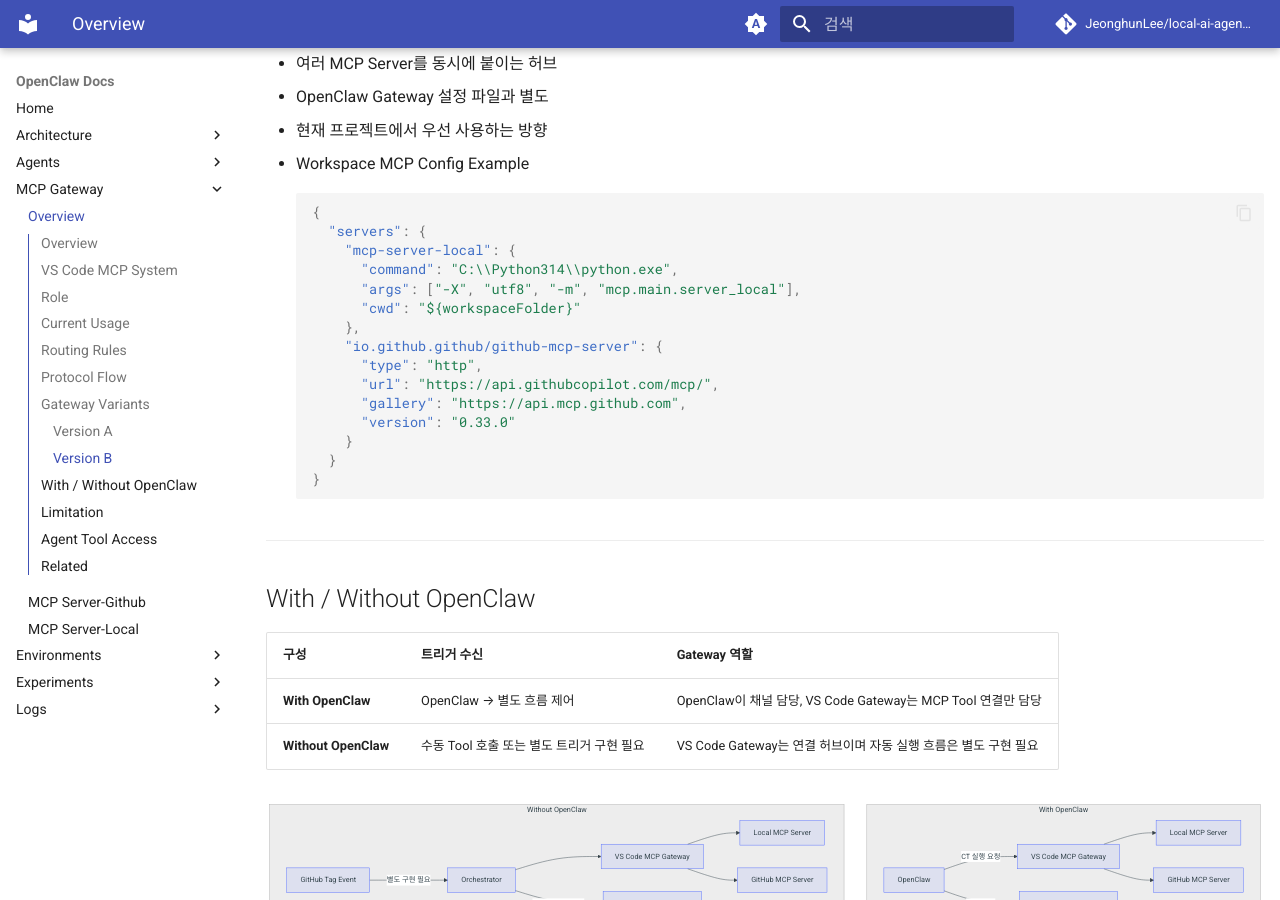
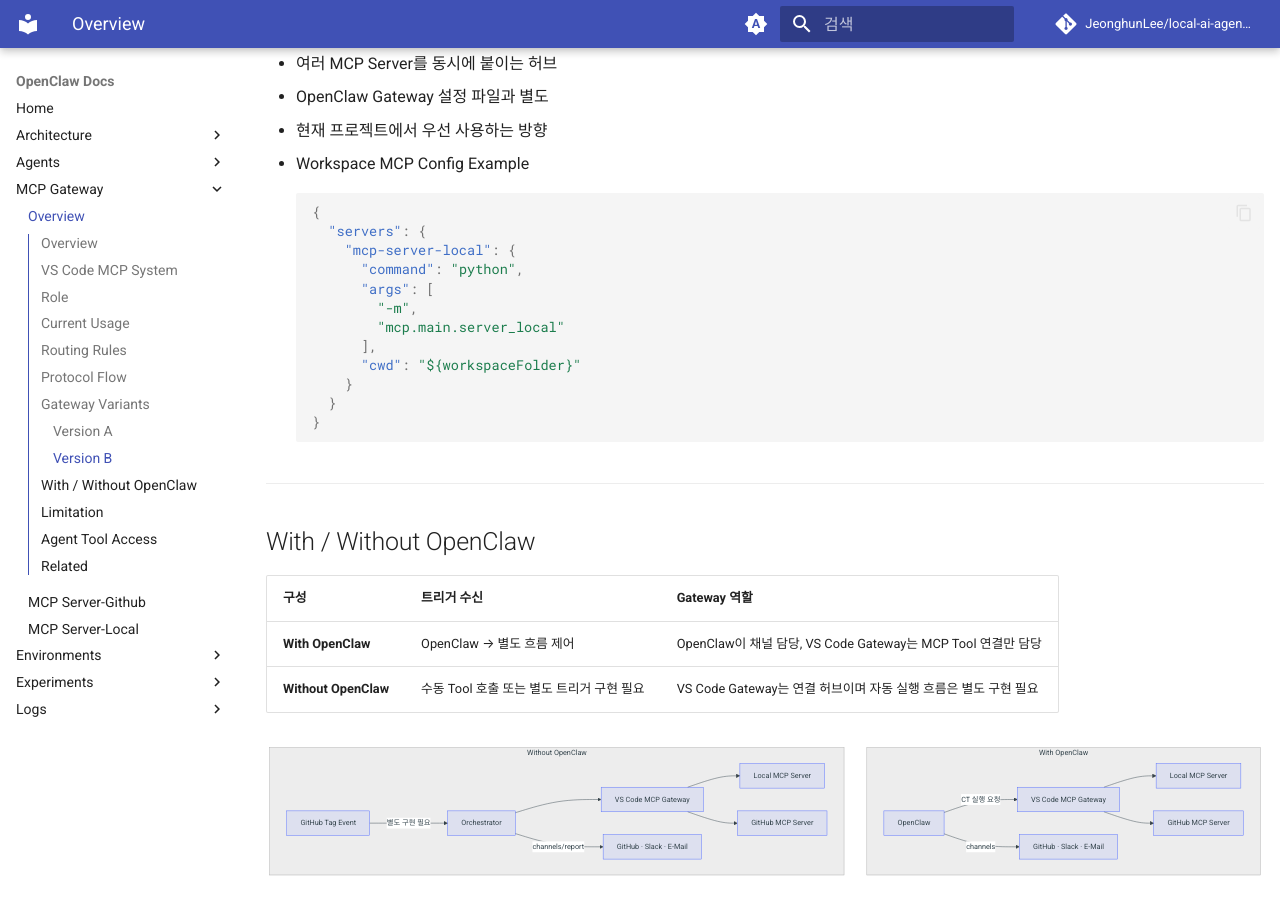
Before and after one commit to JeonghunLee/local-ai-agent-mcp, an MkDocs documentation site: the page built from docs/mcp/mcp_gateway.md, in a window 1280 px wide and 900 px high, scrolled down 4253 px. Built offline with MkDocs 1.6.1 and Material for MkDocs 9.7.7, drawn with Linux system fonts in a browser that asks for light colours; comment, search, counter and statistics services are not loaded.

Commit message:
update docs

````diff
--- a/docs/mcp/mcp_gateway.md
+++ b/docs/mcp/mcp_gateway.md
@@ -173,18 +173,16 @@ cat ~/.openclaw/openclaw.json
 {
   "servers": {
     "mcp-server-local": {
-      "command": "C:\\Python314\\python.exe",
-      "args": ["-X", "utf8", "-m", "mcp.main.server_local"],
+      "command": "python",
+      "args": [
+        "-m",
+        "mcp.main.server_local"
+      ],
       "cwd": "${workspaceFolder}"
-    },
-    "io.github.github/github-mcp-server": {
-      "type": "http",
-      "url": "https://api.githubcopilot.com/mcp/",
-      "gallery": "https://api.mcp.github.com",
-      "version": "0.33.0"
     }
   }
 }
+
 ```
 
 ---
````
Also changed, not shown: docs/imgs/mcp_server_local_01.png (added).
